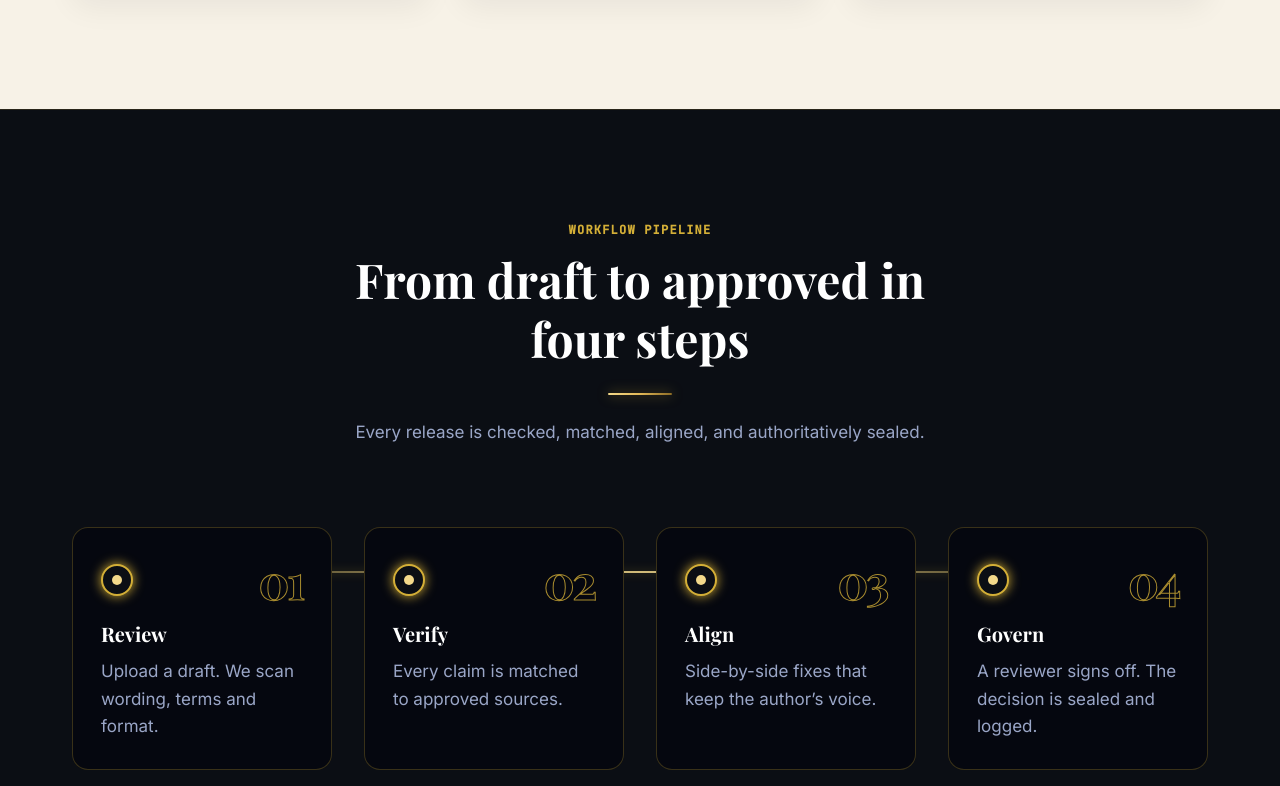
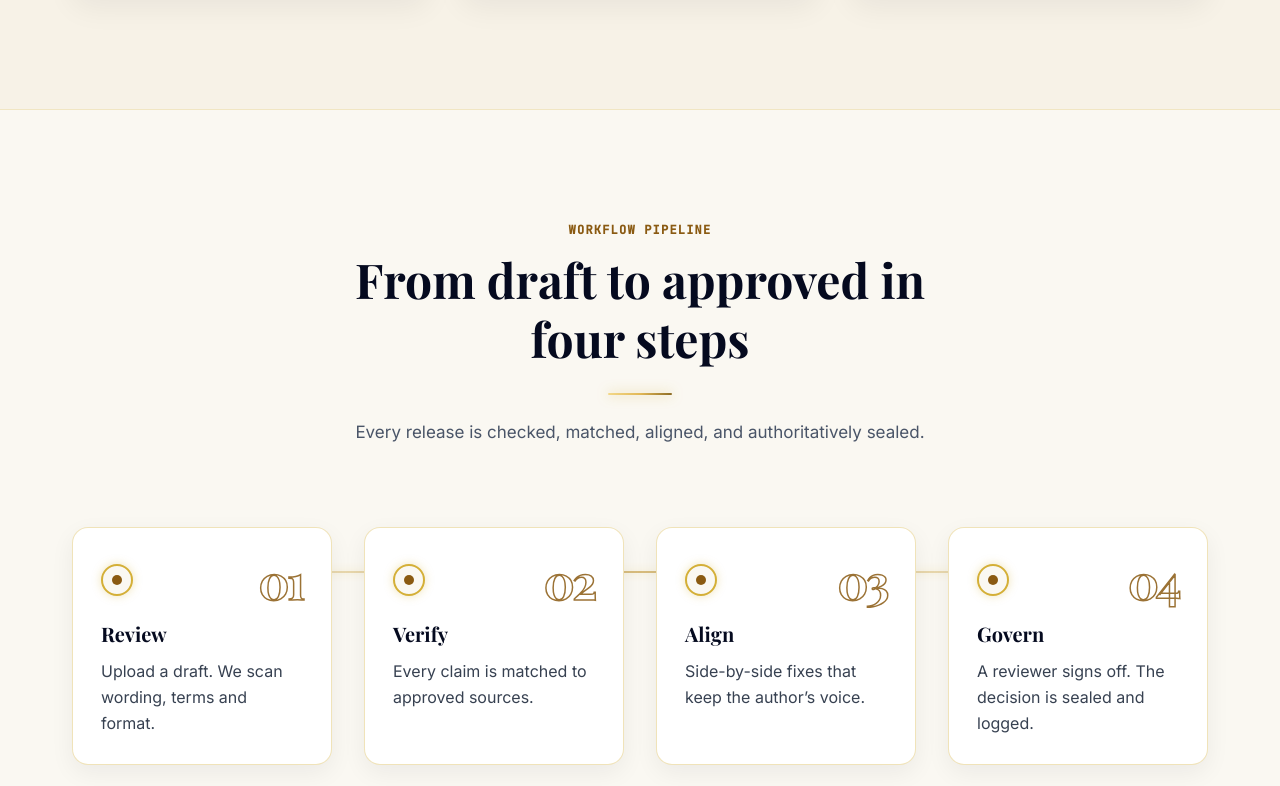
Before and after one commit to codewithlily-07/verity-brand-governance, a React (Vite) app in the folder frontend/: page / in a window 1280 px wide. Shown: the part 1574-2360 px from the top of the page. Built offline with nearby package versions, Linux system fonts and the light colour scheme; no server answers; a web font is replaced by a local one.

Commit message:
style: set workflow pipeline section background to light ivory #FAF8F2 with white cards

```diff
--- a/frontend/src/pages/LandingPage.jsx
+++ b/frontend/src/pages/LandingPage.jsx
@@ -181,30 +181,30 @@ export function LandingPage({ setActivePage }) {
 
 
       {/* ==================================================
-          SECTION 3: LIFECYCLE (CHARCOAL #0B0E14)
+          SECTION 3: LIFECYCLE (LIGHT WARM SHADE #FAF8F2)
           Title: "From draft to approved in four steps"
-          Horizontal gold line connecting 4 nodes with large outlined gold numbers 01-04,
-          a gold node that glows as it scrolls into view, max 12 words per line.
+          Horizontal gold line connecting 4 nodes with outlined gold numbers 01-04,
+          white cards with dark navy text and gold accents.
           ================================================== */}
       <section
         className="py-28 relative overflow-hidden"
         style={{
-          backgroundColor: '#0B0E14',
-          borderTop: '1px solid rgba(212, 175, 55, 0.15)',
-          borderBottom: '1px solid rgba(212, 175, 55, 0.15)',
+          backgroundColor: '#FAF8F2',
+          borderTop: '1px solid rgba(212, 175, 55, 0.25)',
+          borderBottom: '1px solid rgba(212, 175, 55, 0.25)',
         }}
       >
         <div className="max-w-[1200px] mx-auto px-4 sm:px-6 lg:px-8 relative z-10">
 
           <div className="text-center max-w-2xl mx-auto mb-20">
-            <span className="text-xs font-mono font-bold tracking-widest text-[#D4AF37] uppercase block mb-3">
+            <span className="text-xs font-mono font-bold tracking-widest text-[#8A5A12] uppercase block mb-3">
               WORKFLOW PIPELINE
             </span>
-            <h2 className="text-fluid-h2 font-serif font-bold text-white mb-4">
+            <h2 className="text-fluid-h2 font-serif font-bold text-[#050A1F] mb-4">
               From draft to approved in four steps
             </h2>
             <div className="title-gold-underline mx-auto mb-4" />
-            <p className="text-[17px] text-[#9AA6C7] font-sans leading-relaxed">
+            <p className="text-[17px] text-[#4A5568] font-sans leading-relaxed">
               Every release is checked, matched, aligned, and authoritatively sealed.
             </p>
           </div>
@@ -216,8 +216,8 @@ export function LandingPage({ setActivePage }) {
             <div
               className="hidden lg:block absolute top-[44px] left-[6%] right-[6%] h-[2px] pointer-events-none z-0"
               style={{
-                background: 'linear-gradient(90deg, rgba(212,175,55,0.2) 0%, rgba(243,217,139,0.85) 50%, rgba(212,175,55,0.2) 100%)',
-                boxShadow: '0 0 10px rgba(212,175,55,0.4)',
+                background: 'linear-gradient(90deg, rgba(212,175,55,0.2) 0%, rgba(201,162,75,0.7) 50%, rgba(212,175,55,0.2) 100%)',
+                boxShadow: '0 0 8px rgba(212,175,55,0.3)',
               }}
             />
 
@@ -225,36 +225,35 @@ export function LandingPage({ setActivePage }) {
 
               {/* Step 01 Review */}
               <div
-                className="luxury-card-hover rounded-2xl p-6 sm:p-7 flex flex-col justify-between"
+                className="luxury-card-hover bg-white rounded-2xl p-6 sm:p-7 flex flex-col justify-between shadow-[0_8px_24px_rgba(18,24,38,0.06)]"
                 style={{
-                  backgroundColor: '#05070F',
-                  border: '1px solid rgba(212, 175, 55, 0.25)',
+                  border: '1px solid rgba(212, 175, 55, 0.35)',
                 }}
               >
                 <div>
                   <div className="flex items-center justify-between mb-4">
                     {/* Glowing gold node on the timeline */}
-                    <div className="w-8 h-8 rounded-full bg-[#0B0E14] border-2 border-[#D4AF37] flex items-center justify-center shadow-[0_0_12px_#D4AF37]">
-                      <div className="w-2.5 h-2.5 rounded-full bg-[#F3D98B]" />
+                    <div className="w-8 h-8 rounded-full bg-[#FAF8F2] border-2 border-[#D4AF37] flex items-center justify-center shadow-[0_0_10px_rgba(212,175,55,0.35)]">
+                      <div className="w-2.5 h-2.5 rounded-full bg-[#8A5A12]" />
                     </div>
                     {/* Outlined gold number 01 */}
                     <span
                       className="font-serif text-4xl sm:text-5xl font-extrabold tracking-tighter"
                       style={{
-                        WebkitTextStroke: '1px #D4AF37',
+                        WebkitTextStroke: '1.5px #8A5A12',
                         color: 'transparent',
-                        opacity: 0.8,
+                        opacity: 0.85,
                       }}
                     >
                       01
                     </span>
                   </div>
 
-                  <h3 className="font-serif text-xl font-bold text-white mb-2.5">
+                  <h3 className="font-serif text-xl font-bold text-[#050A1F] mb-2.5">
                     Review
                   </h3>
                   {/* Exact copy (9 words) */}
-                  <p className="text-[17px] text-[#9AA6C7] leading-relaxed font-sans">
+                  <p className="text-[16px] text-[#374151] leading-relaxed font-sans">
                     Upload a draft. We scan wording, terms and format.
                   </p>
                 </div>
@@ -262,36 +261,35 @@ export function LandingPage({ setActivePage }) {
 
               {/* Step 02 Verify */}
               <div
-                className="luxury-card-hover rounded-2xl p-6 sm:p-7 flex flex-col justify-between"
+                className="luxury-card-hover bg-white rounded-2xl p-6 sm:p-7 flex flex-col justify-between shadow-[0_8px_24px_rgba(18,24,38,0.06)]"
                 style={{
-                  backgroundColor: '#05070F',
-                  border: '1px solid rgba(212, 175, 55, 0.25)',
+                  border: '1px solid rgba(212, 175, 55, 0.35)',
                 }}
               >
                 <div>
                   <div className="flex items-center justify-between mb-4">
                     {/* Glowing gold node on the timeline */}
-                    <div className="w-8 h-8 rounded-full bg-[#0B0E14] border-2 border-[#D4AF37] flex items-center justify-center shadow-[0_0_12px_#D4AF37]">
-                      <div className="w-2.5 h-2.5 rounded-full bg-[#F3D98B]" />
+                    <div className="w-8 h-8 rounded-full bg-[#FAF8F2] border-2 border-[#D4AF37] flex items-center justify-center shadow-[0_0_10px_rgba(212,175,55,0.35)]">
+                      <div className="w-2.5 h-2.5 rounded-full bg-[#8A5A12]" />
                     </div>
                     {/* Outlined gold number 02 */}
                     <span
                       className="font-serif text-4xl sm:text-5xl font-extrabold tracking-tighter"
                       style={{
-                        WebkitTextStroke: '1px #D4AF37',
+                        WebkitTextStroke: '1.5px #8A5A12',
                         color: 'transparent',
-                        opacity: 0.8,
+                        opacity: 0.85,
                       }}
                     >
                       02
                     </span>
                   </div>
 
-                  <h3 className="font-serif text-xl font-bold text-white mb-2.5">
+                  <h3 className="font-serif text-xl font-bold text-[#050A1F] mb-2.5">
                     Verify
                   </h3>
                   {/* Exact copy (7 words) */}
-                  <p className="text-[17px] text-[#9AA6C7] leading-relaxed font-sans">
+                  <p className="text-[16px] text-[#374151] leading-relaxed font-sans">
                     Every claim is matched to approved sources.
                   </p>
                 </div>
@@ -299,36 +297,35 @@ export function LandingPage({ setActivePage }) {
 
               {/* Step 03 Align */}
               <div
-                className="luxury-card-hover rounded-2xl p-6 sm:p-7 flex flex-col justify-between"
+                className="luxury-card-hover bg-white rounded-2xl p-6 sm:p-7 flex flex-col justify-between shadow-[0_8px_24px_rgba(18,24,38,0.06)]"
                 style={{
-                  backgroundColor: '#05070F',
-                  border: '1px solid rgba(212, 175, 55, 0.25)',
+                  border: '1px solid rgba(212, 175, 55, 0.35)',
                 }}
               >
                 <div>
                   <div className="flex items-center justify-between mb-4">
                     {/* Glowing gold node on the timeline */}
-                    <div className="w-8 h-8 rounded-full bg-[#0B0E14] border-2 border-[#D4AF37] flex items-center justify-center shadow-[0_0_12px_#D4AF37]">
-                      <div className="w-2.5 h-2.5 rounded-full bg-[#F3D98B]" />
+                    <div className="w-8 h-8 rounded-full bg-[#FAF8F2] border-2 border-[#D4AF37] flex items-center justify-center shadow-[0_0_10px_rgba(212,175,55,0.35)]">
+                      <div className="w-2.5 h-2.5 rounded-full bg-[#8A5A12]" />
                     </div>
                     {/* Outlined gold number 03 */}
                     <span
                       className="font-serif text-4xl sm:text-5xl font-extrabold tracking-tighter"
                       style={{
-                        WebkitTextStroke: '1px #D4AF37',
+                        WebkitTextStroke: '1.5px #8A5A12',
                         color: 'transparent',
-                        opacity: 0.8,
+                        opacity: 0.85,
                       }}
                     >
                       03
                     </span>
                   </div>
 
-                  <h3 className="font-serif text-xl font-bold text-white mb-2.5">
+                  <h3 className="font-serif text-xl font-bold text-[#050A1F] mb-2.5">
                     Align
                   </h3>
                   {/* Exact copy (8 words) */}
-                  <p className="text-[17px] text-[#9AA6C7] leading-relaxed font-sans">
+                  <p className="text-[16px] text-[#374151] leading-relaxed font-sans">
                     Side-by-side fixes that keep the author’s voice.
                   </p>
                 </div>
@@ -336,36 +333,35 @@ export function LandingPage({ setActivePage }) {
 
               {/* Step 04 Govern */}
               <div
-                className="luxury-card-hover rounded-2xl p-6 sm:p-7 flex flex-col justify-between"
+                className="luxury-card-hover bg-white rounded-2xl p-6 sm:p-7 flex flex-col justify-between shadow-[0_8px_24px_rgba(18,24,38,0.06)]"
                 style={{
-                  backgroundColor: '#05070F',
-                  border: '1px solid rgba(212, 175, 55, 0.25)',
+                  border: '1px solid rgba(212, 175, 55, 0.35)',
                 }}
               >
                 <div>
                   <div className="flex items-center justify-between mb-4">
                     {/* Glowing gold node on the timeline */}
-                    <div className="w-8 h-8 rounded-full bg-[#0B0E14] border-2 border-[#D4AF37] flex items-center justify-center shadow-[0_0_12px_#D4AF37]">
-                      <div className="w-2.5 h-2.5 rounded-full bg-[#F3D98B]" />
+                    <div className="w-8 h-8 rounded-full bg-[#FAF8F2] border-2 border-[#D4AF37] flex items-center justify-center shadow-[0_0_10px_rgba(212,175,55,0.35)]">
+                      <div className="w-2.5 h-2.5 rounded-full bg-[#8A5A12]" />
                     </div>
                     {/* Outlined gold number 04 */}
                     <span
                       className="font-serif text-4xl sm:text-5xl font-extrabold tracking-tighter"
                       style={{
-                        WebkitTextStroke: '1px #D4AF37',
+                        WebkitTextStroke: '1.5px #8A5A12',
                         color: 'transparent',
-                        opacity: 0.8,
+                        opacity: 0.85,
                       }}
                     >
                       04
                     </span>
                   </div>
 
-                  <h3 className="font-serif text-xl font-bold text-white mb-2.5">
+                  <h3 className="font-serif text-xl font-bold text-[#050A1F] mb-2.5">
                     Govern
                   </h3>
                   {/* Exact copy (10 words) */}
-                  <p className="text-[17px] text-[#9AA6C7] leading-relaxed font-sans">
+                  <p className="text-[16px] text-[#374151] leading-relaxed font-sans">
                     A reviewer signs off. The decision is sealed and logged.
                   </p>
                 </div>
```
